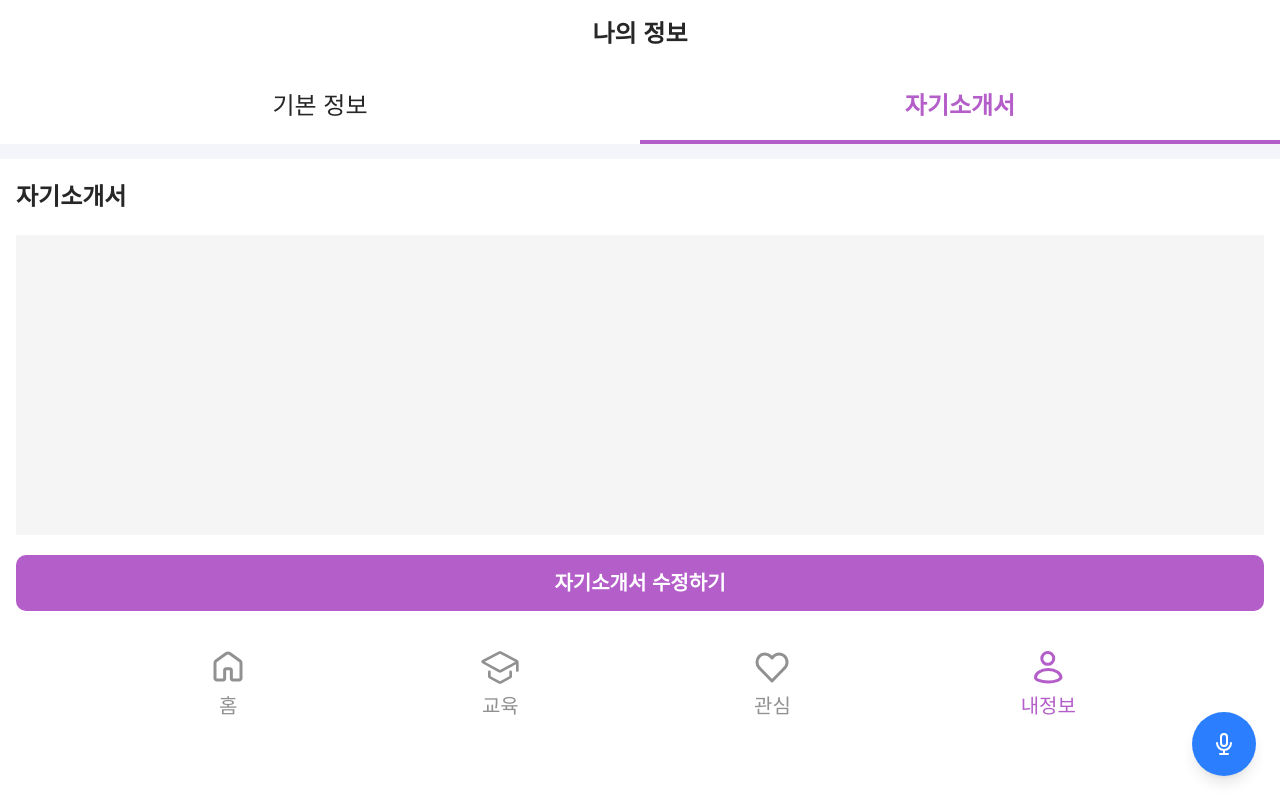
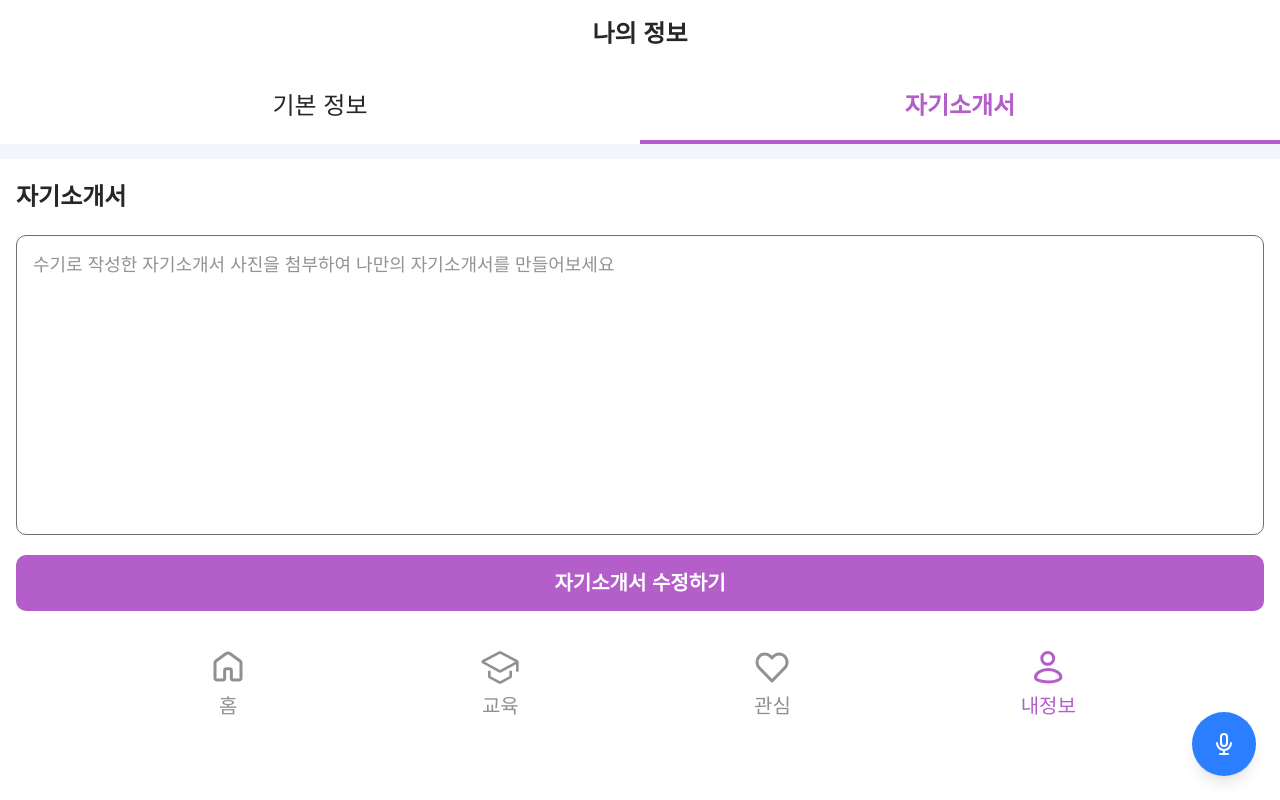
Before and after one commit to SKTHON-sixthsense/sixthsense-fe, a Next.js app: page /my in a window 1280 px wide. Both pictures are taken after a click on the element "자기소개서". Built offline with nearby package versions, Linux system fonts and the light colour scheme; no server answers; a web font is replaced by a local one.

Commit message:
ui(my): 자기소개서 칸 수정

```diff
--- a/src/app/my/(tab)/Introduction.tsx
+++ b/src/app/my/(tab)/Introduction.tsx
@@ -49,11 +49,12 @@ export default function Introduction() {
       <span className="text-[24px] font-[600]">자기소개서</span>
       {/* 자기소개서 */}
       <textarea
-        className={`h-[300px] w-full resize-none bg-neutral-100 p-1 text-[18px] font-[400] ${
+        className={`h-[300px] w-full resize-none rounded-[10px] border border-[#707070] bg-white p-[16px] text-[18px] font-[400] ${
           postIntroductionMutation.isPending ? "opacity-50" : ""
         }`}
         readOnly={postIntroductionMutation.isPending}
         value={text}
+        placeholder="수기로 작성한 자기소개서 사진을 첨부하여 나만의 자기소개서를 만들어보세요"
         onChange={(e) => setText(e.target.value)}
       />
 
```
